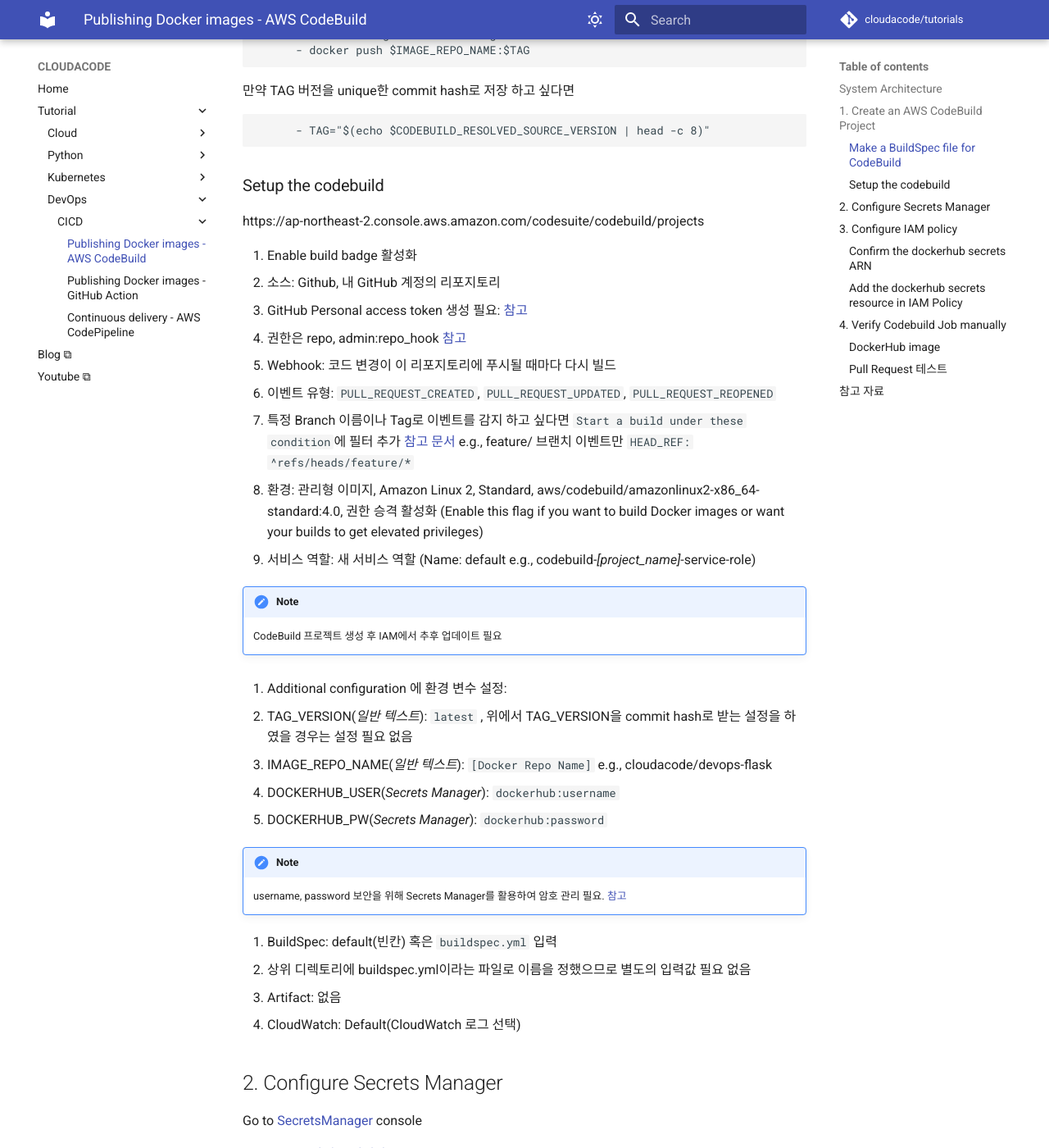
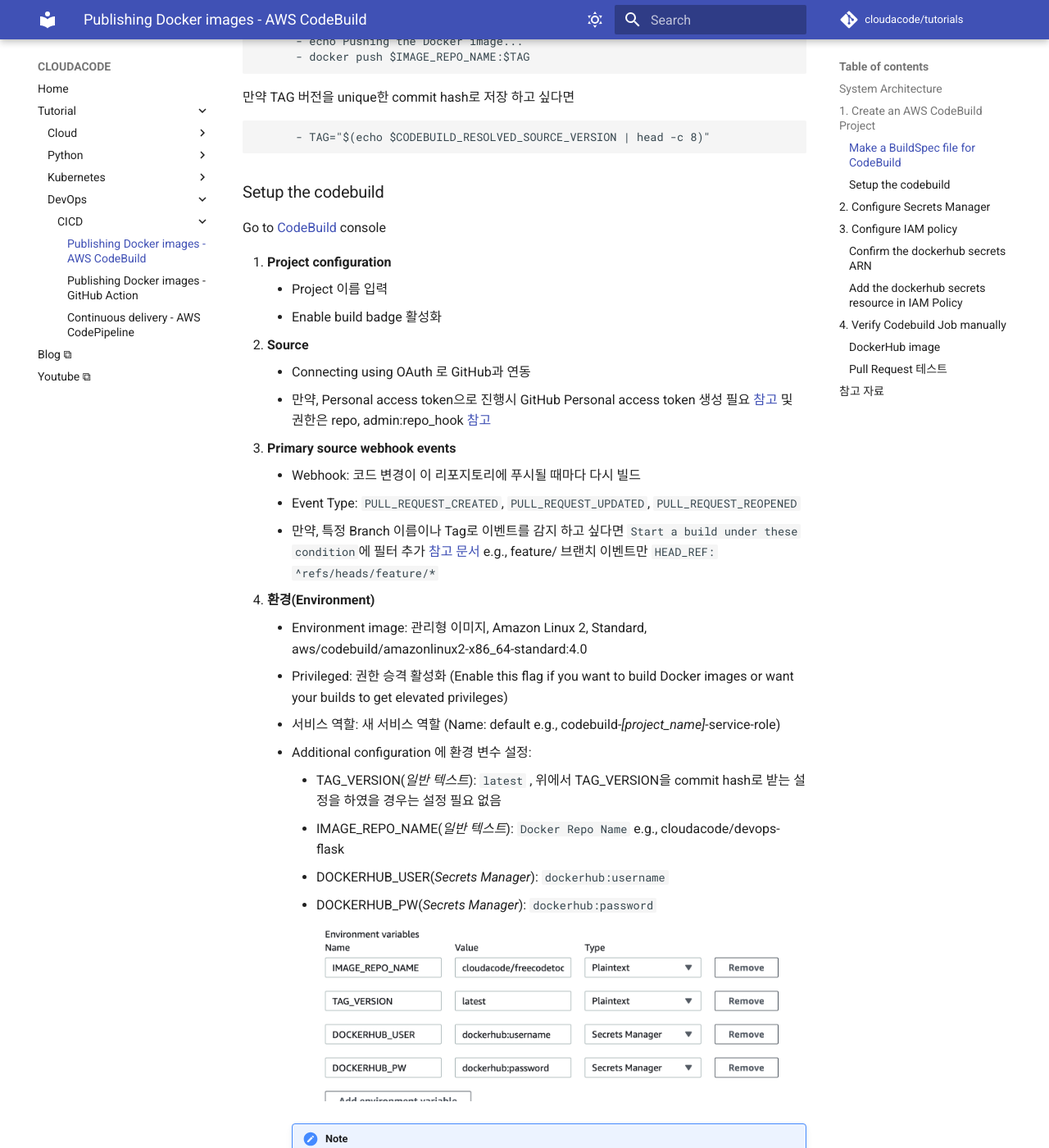
Before and after one commit to cloudacode/tutorials, an MkDocs documentation site: the page built from docs/devops/cicd/github-aws-codebuild-dockerhub.md, in a window 1280 px wide and 1400 px high, scrolled down 1697 px. Shown: the whole window at 82% size. Built offline with MkDocs 1.6.1 and Material for MkDocs 9.7.7, drawn with Linux system fonts in a browser that asks for light colours; comment, search, counter and statistics services are not loaded; some of the changed text lies outside the part shown.

Commit message:
updated codebuild tutorials

```diff
--- a/docs/devops/cicd/github-aws-codebuild-dockerhub.md
+++ b/docs/devops/cicd/github-aws-codebuild-dockerhub.md
@@ -2,13 +2,14 @@
 
 **개발 빌드 환경 구성 및 Container 빌드 자동화 실습**
 
-CI 도구([aws codebuild](https://aws.amazon.com/codebuild/))를 통해 소스 관리 하고 master로 Pull Request가 되면 어플리케이션을 도커로 빌드 자동화, 도커 레지스트리([hub.docker.com](https://hub.docker.com/)) 에 이미지 등록
+[CodeBuild](https://aws.amazon.com/codebuild/)를 통해 코드의 Pull Request가 일어나면 도커 빌드 및 [레지스트리](https://hub.docker.com/)에 이미지 등록 자동화 실습
 
 **Time to Complete: 2-3 hours**
 
 **Tutorial Prereqs:**
 
 * **An AWS Account and Administrator-level or PowerUser-level access to it**
+* **Fork [cloudacode/FlaskIntroduction](https://github.com/cloudacode/FlaskIntroduction) Repository**
 
 ## System Architecture
 ![ci system architecture](assets/ci-system-architecture.png)
@@ -58,51 +59,51 @@ phases:
 
 ### Setup the codebuild
 
-https://ap-northeast-2.console.aws.amazon.com/codesuite/codebuild/projects
+Go to [CodeBuild](https://ap-northeast-2.console.aws.amazon.com/codesuite/codebuild/projects) console
 
-0. Enable build badge 활성화
-1. 소스: Github, 내 GitHub 계정의 리포지토리
-   - GitHub Personal access token 생성 필요: [참고](https://docs.github.com/en/free-pro-team@latest/github/authenticating-to-github/creating-a-personal-access-token)
-   - 권한은 repo, admin:repo_hook [참고](https://docs.aws.amazon.com/codebuild/latest/userguide/access-tokens.html#access-tokens-github)
-2. Webhook: 코드 변경이 이 리포지토리에 푸시될 때마다 다시 빌드
-3. 이벤트 유형: `PULL_REQUEST_CREATED`, `PULL_REQUEST_UPDATED`, `PULL_REQUEST_REOPENED`
-   - 특정 Branch 이름이나 Tag로 이벤트를 감지 하고 싶다면 `Start a build under these condition`에 필터 추가 [참고 문서](https://docs.aws.amazon.com/codebuild/latest/userguide/github-webhook.html)
+1. **Project configuration**
+    - Project 이름 입력
+    - Enable build badge 활성화
+2. **Source**
+    - Connecting using OAuth 로 GitHub과 연동
+    - 만약, Personal access token으로 진행시 GitHub Personal access token 생성 필요 [참고](https://docs.github.com/en/free-pro-team@latest/github/authenticating-to-github/creating-a-personal-access-token) 및 권한은 repo, admin:repo_hook [참고](https://docs.aws.amazon.com/codebuild/latest/userguide/access-tokens.html#access-tokens-github)
+3. **Primary source webhook events**
+    - Webhook: 코드 변경이 이 리포지토리에 푸시될 때마다 다시 빌드
+    - Event Type: `PULL_REQUEST_CREATED`, `PULL_REQUEST_UPDATED`, `PULL_REQUEST_REOPENED`
+    - 만약, 특정 Branch 이름이나 Tag로 이벤트를 감지 하고 싶다면 `Start a build under these condition`에 필터 추가 [참고 문서](https://docs.aws.amazon.com/codebuild/latest/userguide/github-webhook.html)
    e.g., feature/ 브랜치 이벤트만 `HEAD_REF: ^refs/heads/feature/*`
-4. 환경: 관리형 이미지, Amazon Linux 2, Standard, aws/codebuild/amazonlinux2-x86_64-standard:4.0, 권한 승격 활성화 (Enable this flag if you want to build Docker images or want your builds to get elevated privileges)
-5. 서비스 역할: 새 서비스 역할 (Name: default e.g., codebuild-*[project_name]*-service-role)
-
-!!! Note
-      CodeBuild 프로젝트 생성 후 IAM에서 추후 업데이트 필요
-
-6. Additional configuration 에 환경 변수 설정:
-
-   - TAG_VERSION(*일반 텍스트*): `latest` , 위에서 TAG_VERSION을 commit hash로 받는 설정을 하였을 경우는 설정 필요 없음
-   - IMAGE_REPO_NAME(*일반 텍스트*): `[Docker Repo Name]` e.g., cloudacode/devops-flask
-   - DOCKERHUB_USER(*Secrets Manager*): `dockerhub:username`
-   - DOCKERHUB_PW(*Secrets Manager*): `dockerhub:password`
-
-!!! Note
-      username, password 보안을 위해 Secrets Manager를 활용하여 암호 관리 필요. [참고](https://aws.amazon.com/premiumsupport/knowledge-center/codebuild-docker-pull-image-error/?nc1=h_ls#Store_your_DockerHub_credentials_with_AWS_Secrets_Manager)
-
-7. BuildSpec: default(빈칸) 혹은 `buildspec.yml` 입력
-   - 상위 디렉토리에 buildspec.yml이라는 파일로 이름을 정했으므로 별도의 입력값 필요 없음
-8. Artifact: 없음
-9. CloudWatch: Default(CloudWatch 로그 선택)
+4. **환경(Environment)**
+    - Environment image: 관리형 이미지, Amazon Linux 2, Standard, aws/codebuild/amazonlinux2-x86_64-standard:4.0
+    - Privileged: 권한 승격 활성화 (Enable this flag if you want to build Docker images or want your builds to get elevated privileges)
+    - 서비스 역할: 새 서비스 역할 (Name: default e.g., codebuild-*[project_name]*-service-role)
+    - Additional configuration 에 환경 변수 설정:
+        - TAG_VERSION(*일반 텍스트*): `latest` , 위에서 TAG_VERSION을 commit hash로 받는 설정을 하였을 경우는 설정 필요 없음
+        - IMAGE_REPO_NAME(*일반 텍스트*): `Docker Repo Name` e.g., cloudacode/devops-flask
+        - DOCKERHUB_USER(*Secrets Manager*): `dockerhub:username`
+        - DOCKERHUB_PW(*Secrets Manager*): `dockerhub:password`
+        ![codebuild-env](./assets/codebuild-env.png)
+        !!! Note
+              username, password 보안을 위해 Secrets Manager를 활용하여 암호 관리 필요. [참고](https://aws.amazon.com/premiumsupport/knowledge-center/codebuild-docker-pull-image-error/?nc1=h_ls#Store_your_DockerHub_credentials_with_AWS_Secrets_Manager)
+5. **BuildSpec**
+    - 상위 디렉토리에 buildspec.yml이라는 파일로 이름을 정했으므로 별도의 입력값 필요 없음
+6. **Artifact**: 없음
+7. **CloudWatch**: Default(CloudWatch 로그 선택)
 
 ## 2. Configure Secrets Manager
 Go to [SecretsManager](https://ap-northeast-2.console.aws.amazon.com/secretsmanager/home) console
 
-[DockerHub 자격 증명저장](https://aws.amazon.com/premiumsupport/knowledge-center/codebuild-docker-pull-image-error/?nc1=h_ls#Store_your_DockerHub_credentials_with_AWS_Secrets_Manager)
+Store a new secret
 
-Store a new secret
-   - Type: Other type of Secrets
-   - Secret key/vale에 username: `DOCKERHUB 계정이름`, password: `DOCKERHUB 계정패스워드` 입력
-   - Secret Name: `dockerhub`
+  - Type: Other type of Secrets
+  - Secret key/vale에 username: `DOCKERHUB 계정이름`, password: `DOCKERHUB 계정패스워드` 입력
+  - Secret Name: `dockerhub`
+  ![secretmanager-keyvalue](./assets/secretmanager-keyvalue.png)
+
+참고: [DockerHub 자격 증명저장](https://aws.amazon.com/premiumsupport/knowledge-center/codebuild-docker-pull-image-error/?nc1=h_ls#Store_your_DockerHub_credentials_with_AWS_Secrets_Manager)
 
 ## 3. Configure IAM policy
-
 SecretManager에서 정의한 dockerhub secret도 읽는 권한을 부여 하기 위해
-`CodeBuildSecretsManagerPolicy-[codebuild project name]-ap-northeast-2`의 Resource에 secretsmanager dockerhub ARN 추가 필요
+`CodeBuildSecretsManagerPolicy-<YOUR_BUILD_PROJECT_NAME>-ap-northeast-2`의 Resource에 secretsmanager dockerhub ARN 추가
 
 ### Confirm the dockerhub secrets ARN
 
@@ -114,25 +115,24 @@ Go to [Secertmanager dockerhub ARN](https://ap-northeast-2.console.aws.amazon.co
 
 Go to [IAM Policy](https://console.aws.amazon.com/iam/home?region=ap-northeast-2#/policies) console
 
-Search `CodeBuildSecretsManagerPolicy-[codebuild project name]-ap-northeast-2` and edit
+`CodeBuildSecretsManagerPolicy-<YOUR_BUILD_PROJECT_NAME>-ap-northeast-2` 에서 수정 진행(JSON에서 Resource의 마지막 줄에 추가)
 
 ![secretsmanger policy](assets/codbuildpolicy-secretarn.png)
 
 ## 4. Verify Codebuild Job manually
 
-수동으로 수행 및 콘솔에서 확인
-Go to [codebuild projects](https://ap-northeast-2.console.aws.amazon.com/codesuite/codebuild/projects)
+수동으로 수행 및 [Codebuild](https://ap-northeast-2.console.aws.amazon.com/codesuite/codebuild/projects) 콘솔에서 확인
 
 ### DockerHub image
 
-이미지가 정상적으로 업로드 되었는지 확인
-https://hub.docker.com
+이미지가 정상적으로 [DockerHub](https://hub.docker.com)에 업로드 되었는지 확인
+
 
 ### Pull Request 테스트
 
-별도의 Branch를 만들어 app.py의 Hello World 리턴값 변경 후 main으로 PR 수행
+별도의 Branch를 만들어 static/css/main.css의 backgroud-color 수정 후 main으로 PR 수행 및 CI 도구가 변경 사항을 인지하여 자동으로 수행 되는지 확인
+
 ![PR](./assets/build_process_by_github_webhook.png)
-CI 도구가 변경 사항을 인지하여 자동으로 수행 되는지 확인
 
 🎉 Congratulations, you have completed Publishing Docker images - AWS CodeBuild tutorial
 
```
Also changed, not shown: docs/devops/cicd/assets/codebuild-env.png (added), docs/devops/cicd/assets/secretmanager-keyvalue.png (added).
